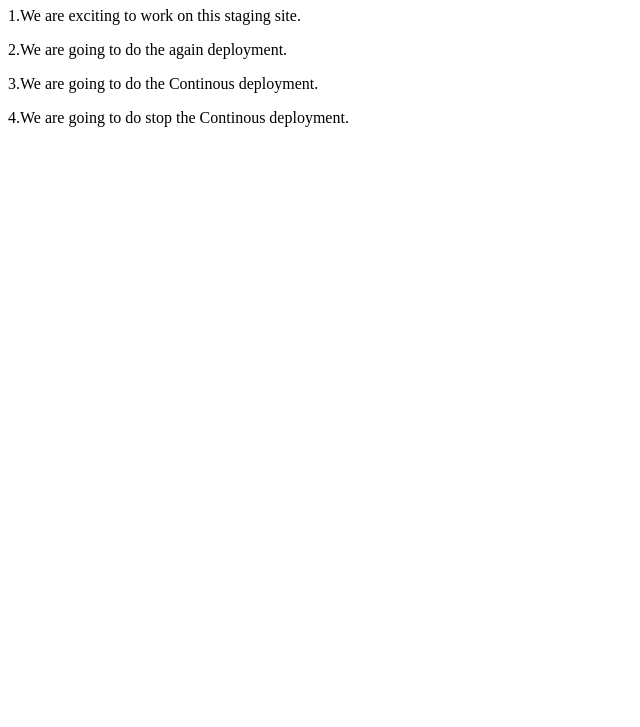
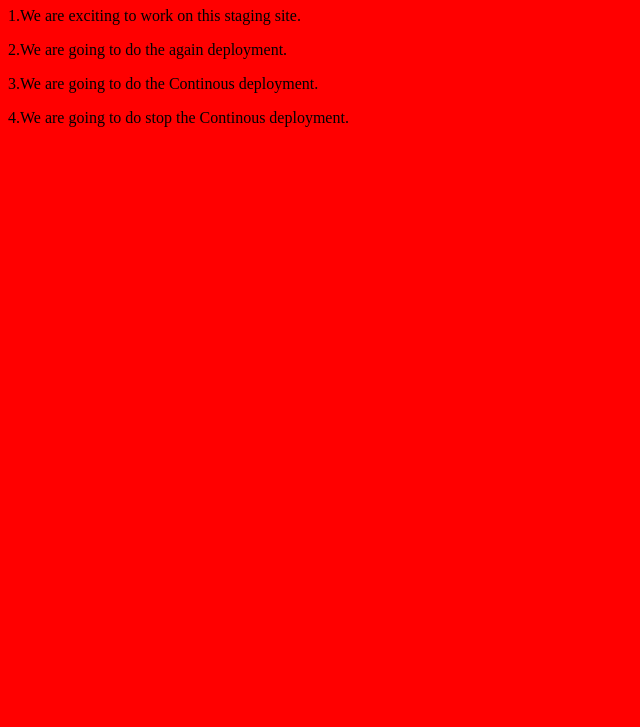
Before and after one commit to bridgecrew-perf6/App-Service-deploy, a plain HTML site: page index.html in a window 1280 px wide. Shown: the part 73-800 px from the top of the page, without its empty margins (0-640 px from the left). Drawn offline with Linux system fonts and the light colour scheme.

Commit message:
changed color red

```diff
--- a/index.html
+++ b/index.html
@@ -5,7 +5,7 @@
             staging site
 </title>
 </head>
-<body style="background-color:white;">
+<body style="background-color:red;">
         <h1> This is a Staging Site.</h1>
         <p> 1.We are exciting to work on this staging site.</p>
         <p> 2.We are going to do the again deployment.</p>
```
